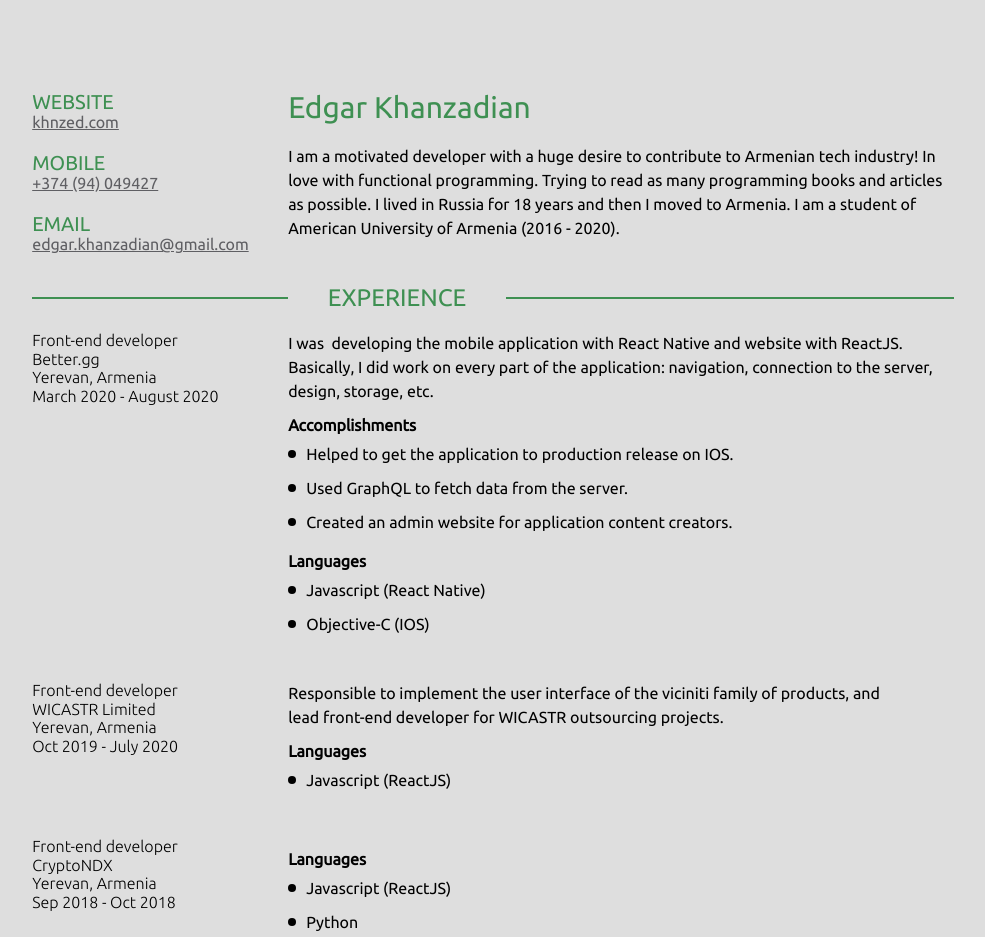
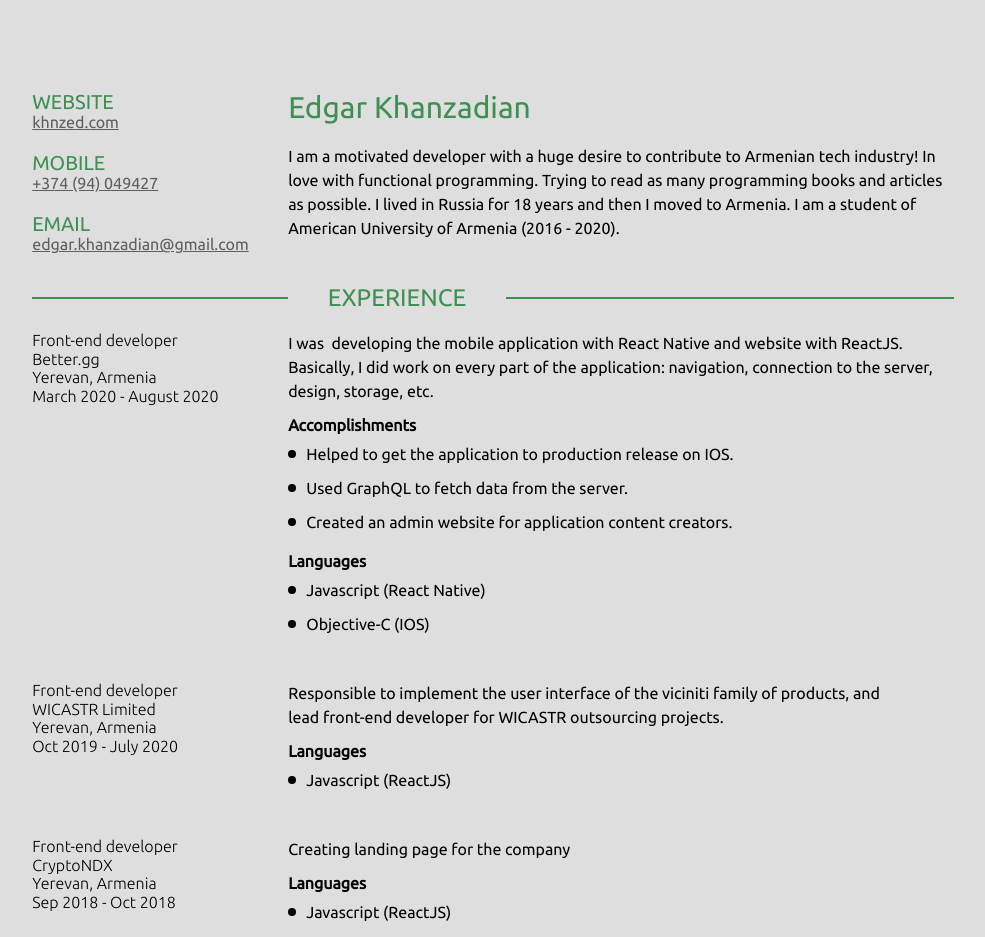
Before and after one commit to edgarkhanzadyan/cv, a React (Create React App) app: page / in a window 1280 px wide. Shown: the top 937 px of the page, without its empty margins (147-1132 px from the left). Built offline with nearby package versions, Linux system fonts and the light colour scheme.

Commit message:
Add description to CryptoNDX work

```diff
--- a/src/data.js
+++ b/src/data.js
@@ -38,7 +38,7 @@ export const EXPERIENCE = [
     company: "CryptoNDX",
     place: "Yerevan, Armenia",
     dates: "Sep 2018 - Oct 2018",
-    description: ``,
+    description: `Creating landing page for the company`,
     sections: [
       {
         name: "Languages",
```
